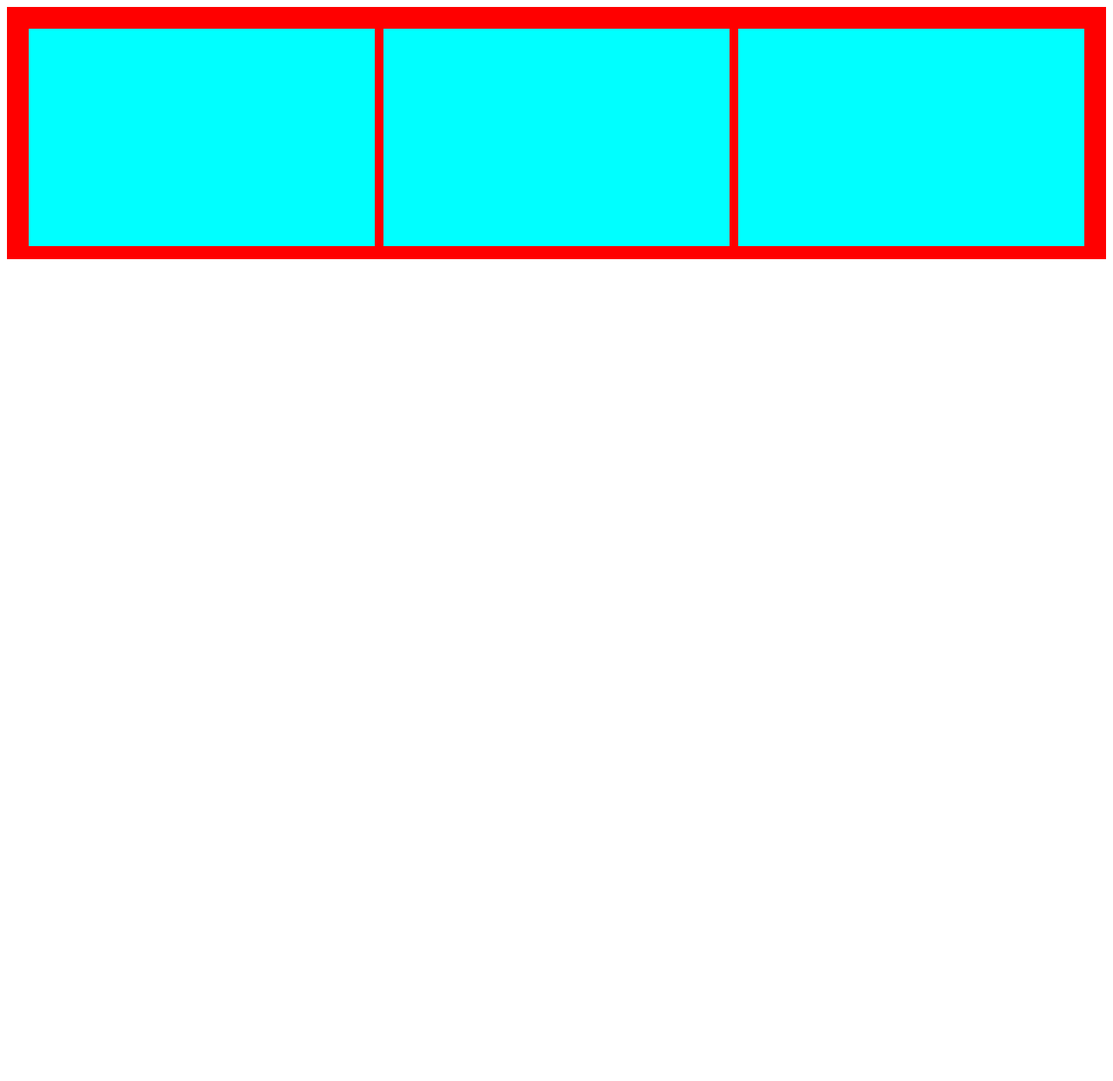
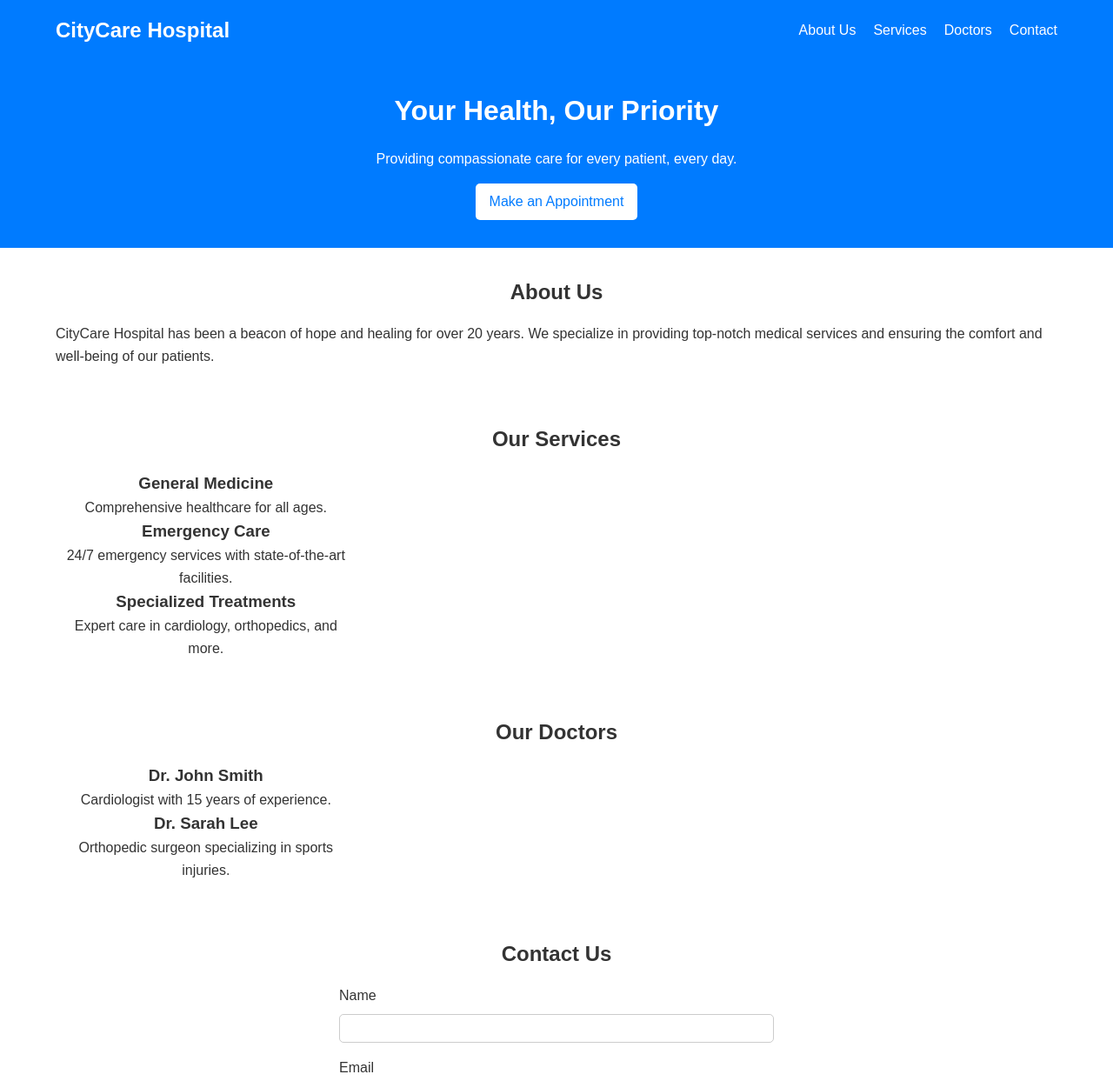
Before and after one commit to Movieman4/project1, a plain HTML site: page sample/index.html in a window 1280 px wide. Shown: the top 1243 px of the page at 87% size. Before the commit the page ends 800 px from the top, so only its background shows below. Drawn offline with Linux system fonts and the light colour scheme.

Commit message:
Add files via upload

```diff
--- a/sample/index.html
+++ b/sample/index.html
@@ -1,13 +1,103 @@
-<html>
-    <head>
-        <title>Sample</title>
-        <link rel="stylesheet" href="style.css">
-    </head>
-    <body>
-        <div id="container">
-            <div id="div"></div>
-            <div id="div"></div>
-            <div id="div"></div>
+<!DOCTYPE html>
+<html lang="en">
+<head>
+    <meta charset="UTF-8">
+    <meta name="viewport" content="width=device-width, initial-scale=0.5">
+    <title>CityCare Hospital</title>
+    <link rel="stylesheet" href="style.css">
+    <script>
+        const toggleButton = document.querySelector('.mobile-menu-toggle');
+        const navLinks = document.querySelector('.nav-links');
+
+        toggleButton.addEventListener('click', () => {
+            navLinks.classList.toggle('active');
+        });
+    </script>
+</head>
+<body>
+    <header>
+        <div class="container">
+            <h1>CityCare Hospital</h1>
+            <nav>
+                <ul>
+                    <li><a href="#about">About Us</a></li>
+                    <li><a href="#services">Services</a></li>
+                    <li><a href="#doctors">Doctors</a></li>
+                    <li><a href="#contact">Contact</a></li>
+                </ul>
+            </nav>
         </div>
-    </body>
+    </header>
+
+    <section class="hero">
+        <div class="container">
+            <h2>Your Health, Our Priority</h2>
+            <p>Providing compassionate care for every patient, every day.</p>
+            <a href="#contact" class="btn">Make an Appointment</a>
+        </div>
+    </section>
+
+    <section id="about" class="about">
+        <div class="container">
+            <h2>About Us</h2>
+            <p>CityCare Hospital has been a beacon of hope and healing for over 20 years. We specialize in providing top-notch medical services and ensuring the comfort and well-being of our patients.</p>
+        </div>
+    </section>
+
+    <section id="services" class="services">
+        <div class="container">
+            <h2>Our Services</h2>
+            <div class="service-item">
+                <h3>General Medicine</h3>
+                <p>Comprehensive healthcare for all ages.</p>
+            </div>
+            <div class="service-item">
+                <h3>Emergency Care</h3>
+                <p>24/7 emergency services with state-of-the-art facilities.</p>
+            </div>
+            <div class="service-item">
+                <h3>Specialized Treatments</h3>
+                <p>Expert care in cardiology, orthopedics, and more.</p>
+            </div>
+        </div>
+    </section>
+
+    <section id="doctors" class="doctors">
+        <div class="container">
+            <h2>Our Doctors</h2>
+            <div class="doctor-item">
+                <h3>Dr. John Smith</h3>
+                <p>Cardiologist with 15 years of experience.</p>
+            </div>
+            <div class="doctor-item">
+                <h3>Dr. Sarah Lee</h3>
+                <p>Orthopedic surgeon specializing in sports injuries.</p>
+            </div>
+        </div>
+    </section>
+
+    <section id="contact" class="contact">
+        <div class="container">
+            <h2>Contact Us</h2>
+            <form action="#" method="post">
+                <label for="name">Name</label>
+                <input type="text" id="name" name="name" required>
+
+                <label for="email">Email</label>
+                <input type="email" id="email" name="email" required>
+
+                <label for="message">Message</label>
+                <textarea id="message" name="message" rows="5" required></textarea>
+
+                <button type="submit" class="btn">Submit</button>
+            </form>
+        </div>
+    </section>
+
+    <footer>
+        <div class="container">
+            <p>&copy; 2024 CityCare Hospital. All rights reserved.</p>
+        </div>
+    </footer>
+</body>
 </html>
--- a/sample/style.css
+++ b/sample/style.css
@@ -1,13 +1,121 @@
-#container{
-    background-color:red;
-    height:250px;
-    padding:20px;
-    display:flex;
+* {
+    margin: 0;
+    padding: 0;
+    box-sizing: border-box;
 }
 
-#div{
-    background-color: aqua;
-    height:250px;
-    width:2000px;
-    margin:5px;
+body {
+    font-family: Arial, sans-serif;
+    line-height: 1.6;
+    color: #333;
 }
+
+header {
+    background: #007bff;
+    color: #fff;
+    padding: 1rem 0;
+}
+
+header .container {
+    display: flex;
+    justify-content: space-between;
+    align-items: center;
+}
+
+header h1 {
+    font-size: 1.5rem;
+}
+
+header ul {
+    list-style: none;
+    display: flex;
+}
+
+header ul li {
+    margin-left: 20px;
+}
+
+header ul li a {
+    color: #fff;
+    text-decoration: none;
+}
+
+.hero {
+    background: #007bff;
+    color: #fff;
+    text-align: center;
+    padding: 2rem 0;
+}
+
+.hero h2 {
+    font-size: 2rem;
+}
+
+.hero .btn {
+    background: #fff;
+    color: #007bff;
+    padding: 0.5rem 1rem;
+    text-decoration: none;
+    border-radius: 5px;
+    margin-top: 1rem;
+    display: inline-block;
+}
+
+section {
+    padding: 2rem 0;
+}
+
+.container {
+    width: 90%;
+    margin: 0 auto;
+}
+
+h2 {
+    text-align: center;
+    margin-bottom: 1rem;
+}
+
+.services, .doctors {
+    display: flex;
+    justify-content: space-around;
+    text-align: center;
+}
+
+.service-item, .doctor-item {
+    width: 30%;
+}
+
+.contact form {
+    max-width: 500px;
+    margin: 0 auto;
+}
+
+.contact form label {
+    display: block;
+    margin-bottom: 0.5rem;
+}
+
+.contact form input, .contact form textarea {
+    width: 100%;
+    padding: 0.5rem;
+    margin-bottom: 1rem;
+    border: 1px solid #ccc;
+    border-radius: 5px;
+}
+
+.contact form .btn {
+    background: #007bff;
+    color: #fff;
+    border: none;
+    padding: 0.5rem 1rem;
+    cursor: pointer;
+    border-radius: 5px;
+}
+
+footer {
+    text-align: center;
+    background: #333;
+    color: #fff;
+    padding: 1rem 0;
+    margin-top: 2rem;
+}
```
